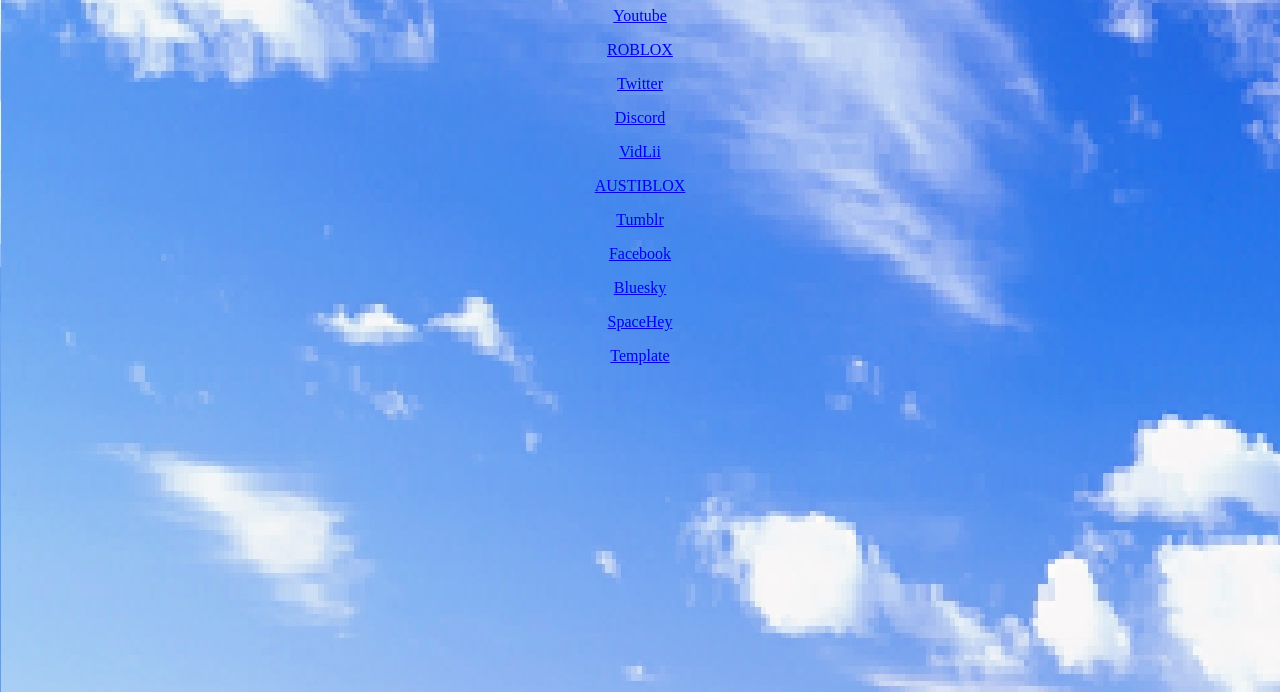
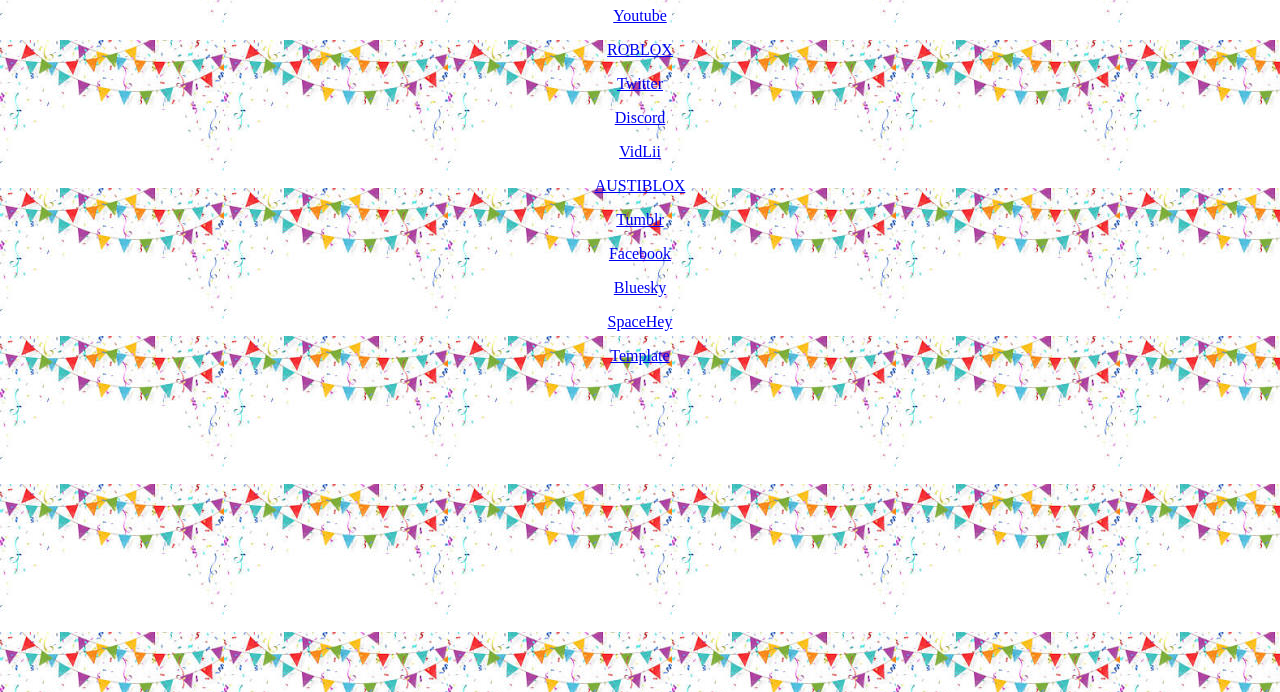
Before and after one commit to Nooblet2574/Nooblet-website, a plain HTML site: page index.html in a window 1280 px wide. Shown: the part 108-800 px from the top of the page. Drawn offline with Linux system fonts and the light colour scheme.

Commit message:
change bg
happy birthday to me :3c

```diff
--- a/index.html
+++ b/index.html
@@ -5,7 +5,7 @@
 </title>
 <link rel="shortcut icon" type="x-icon" href="channels4_profile.jpg">
 </head>
-<body background="background.jpeg">
+<body background="PARTEY!!.jpg">
 <center>
 <h2 styles="text-align:left"> | </h2>
 <h1> here u can seez al da places im at and stuff </h1>
```
